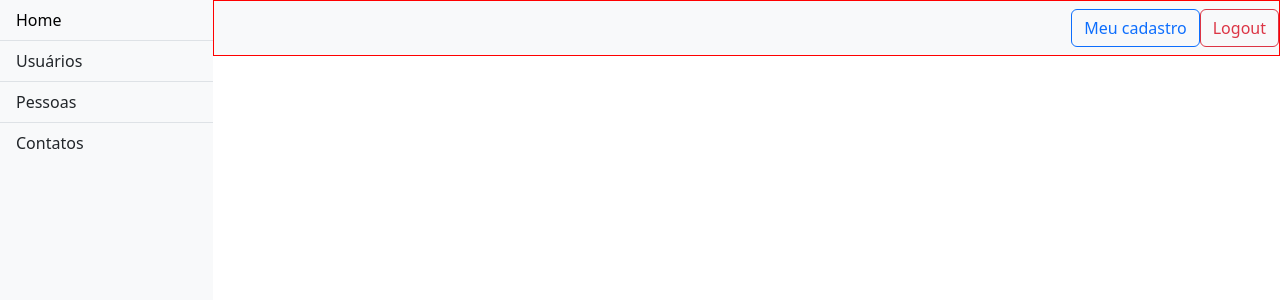
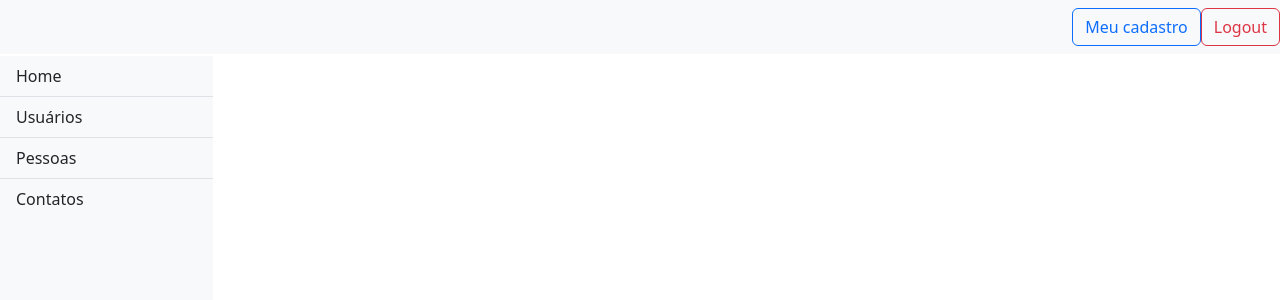
Before and after one commit to rafaelmarta/metaway_agenda, a Vue app: page / in a window 1280 px wide. Shown: the top 300 px of the page. Built offline with nearby package versions, Linux system fonts and the light colour scheme.

Commit message:
Componente 'Navigation' falta ajustes; adicionado 'semversioner'

```diff
--- a/index.html
+++ b/index.html
@@ -11,5 +11,7 @@
     <div id="app"></div>
     <script type="module" src="/src/main.ts"></script>
     <script src="https://cdn.jsdelivr.net/npm/bootstrap@5.3.3/dist/js/bootstrap.bundle.min.js" integrity="sha384-YvpcrYf0tY3lHB60NNkmXc5s9fDVZLESaAA55NDzOxhy9GkcIdslK1eN7N6jIeHz" crossorigin="anonymous"></script>
+    <!-- <script src="https://stackpath.bootstrapcdn.com/bootstrap/5.0.0-beta1/js/bootstrap.min.js"></script> -->
+
   </body>
 </html>
--- a/src/components/Navigation.vue
+++ b/src/components/Navigation.vue
@@ -2,7 +2,12 @@
   <div class="container-fluid p-0 vh-100 d-flex flex-row">
     <!-- Sidebar -->
     <div
-      class="col-2 bg-light border-right d-flex flex-column justify-content-start"
+      :class="[
+        'col-2 bg-light border-right d-flex flex-column justify-content-start',
+        { 'd-none': showSidebar, 'd-lg-block': !showSidebar },
+      ]"
+      id="sidebar"
+      style="position: fixed; height: calc(100% - 56px); top: 56px"
     >
       <div class="list-group list-group-flush">
         <a href="/" class="list-group-item list-group-item-action bg-light"
@@ -21,12 +26,24 @@
     </div>
 
     <!-- Conteúdo da página -->
-    <div class="col-10 p-0">
+    <div class="col-12 p-0">
       <!-- Navbar -->
       <nav
-        class="navbar navbar-light bg-light justify-content-end"
-        style="border: solid 1px red"
+        class="navbar navbar-light bg-light"
+        :class="{
+          'justify-content-between': windowWidth < 992,
+          'justify-content-end': windowWidth >= 992,
+        }"
+        style="z-index: 1; position: relative"
       >
+        <button
+          class="navbar-toggler"
+          type="button"
+          @click="toggleSidebar"
+          :class="{ 'd-lg-none': !showSidebar }"
+        >
+          <span class="navbar-toggler-icon"></span>
+        </button>
         <div class="ml-auto">
           <button class="btn btn-outline-primary my-2 my-sm-0" type="submit">
             Meu cadastro
@@ -44,7 +61,42 @@
 </template>
 
 <script>
-export default {};
+import { ref, onMounted, onUnmounted } from "vue";
+
+export default {
+  setup() {
+    const showSidebar = ref(true);
+    const windowWidth = ref(window.innerWidth);
+
+    const toggleSidebar = () => {
+      showSidebar.value = !showSidebar.value;
+    };
+
+    const updateSidebar = () => {
+      if (window.innerWidth >= 992) {
+        showSidebar.value = false;
+      } else {
+        showSidebar.value = true;
+      }
+      windowWidth.value = window.innerWidth;
+    };
+
+    onMounted(() => {
+      window.addEventListener("resize", updateSidebar);
+      updateSidebar();
+    });
+
+    onUnmounted(() => {
+      window.removeEventListener("resize", updateSidebar);
+    });
+
+    return {
+      showSidebar,
+      toggleSidebar,
+      windowWidth,
+    };
+  },
+};
 </script>
 
 <style lang=""></style>
```
Also changed, not shown: 2 other files (tests, documents, lock files or other folders).
